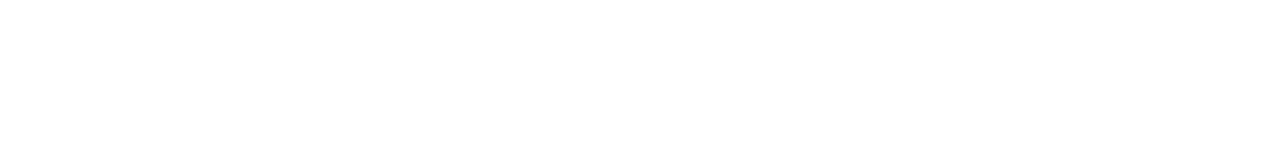
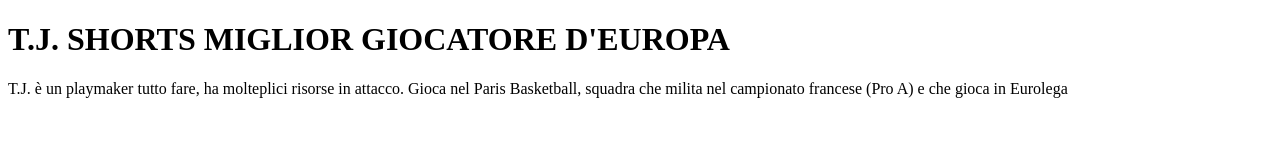
Before and after one commit to Sicario69/EL-BALONCESTO, a plain HTML site: page index.html in a window 1280 px wide. Drawn offline with Linux system fonts and the light colour scheme.

Commit message:
Update index.html

```diff
--- a/index.html
+++ b/index.html
@@ -6,6 +6,7 @@
     <title>EL BALONCESTO</title>
 </head>
 <body>
-
+<h1>T.J. SHORTS MIGLIOR GIOCATORE D'EUROPA</h1>
+<p>T.J. è un playmaker  tutto fare, ha molteplici risorse in attacco. Gioca nel Paris Basketball, squadra che milita nel campionato francese (Pro A) e che gioca in Eurolega</p>
 </body>
 </html>
```
